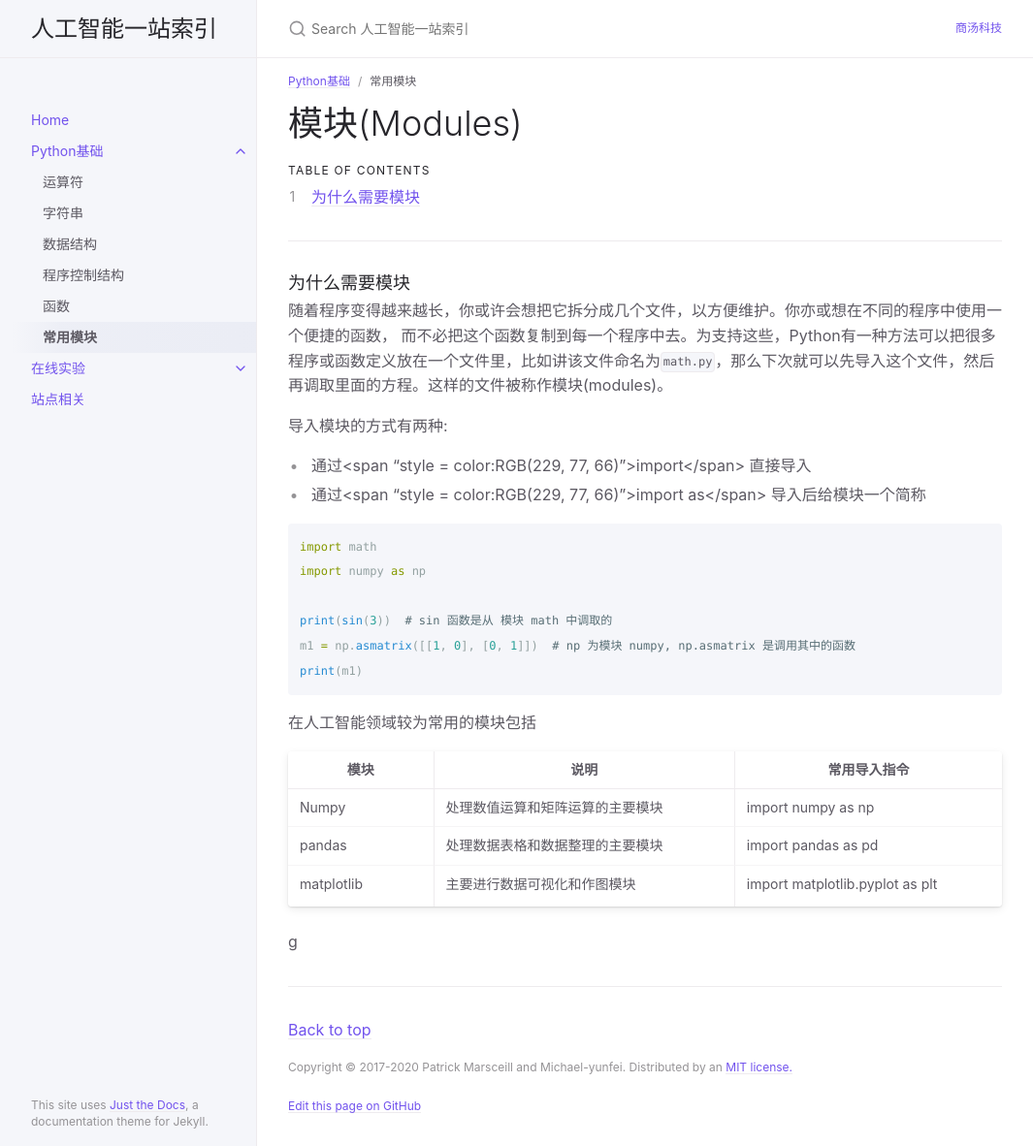
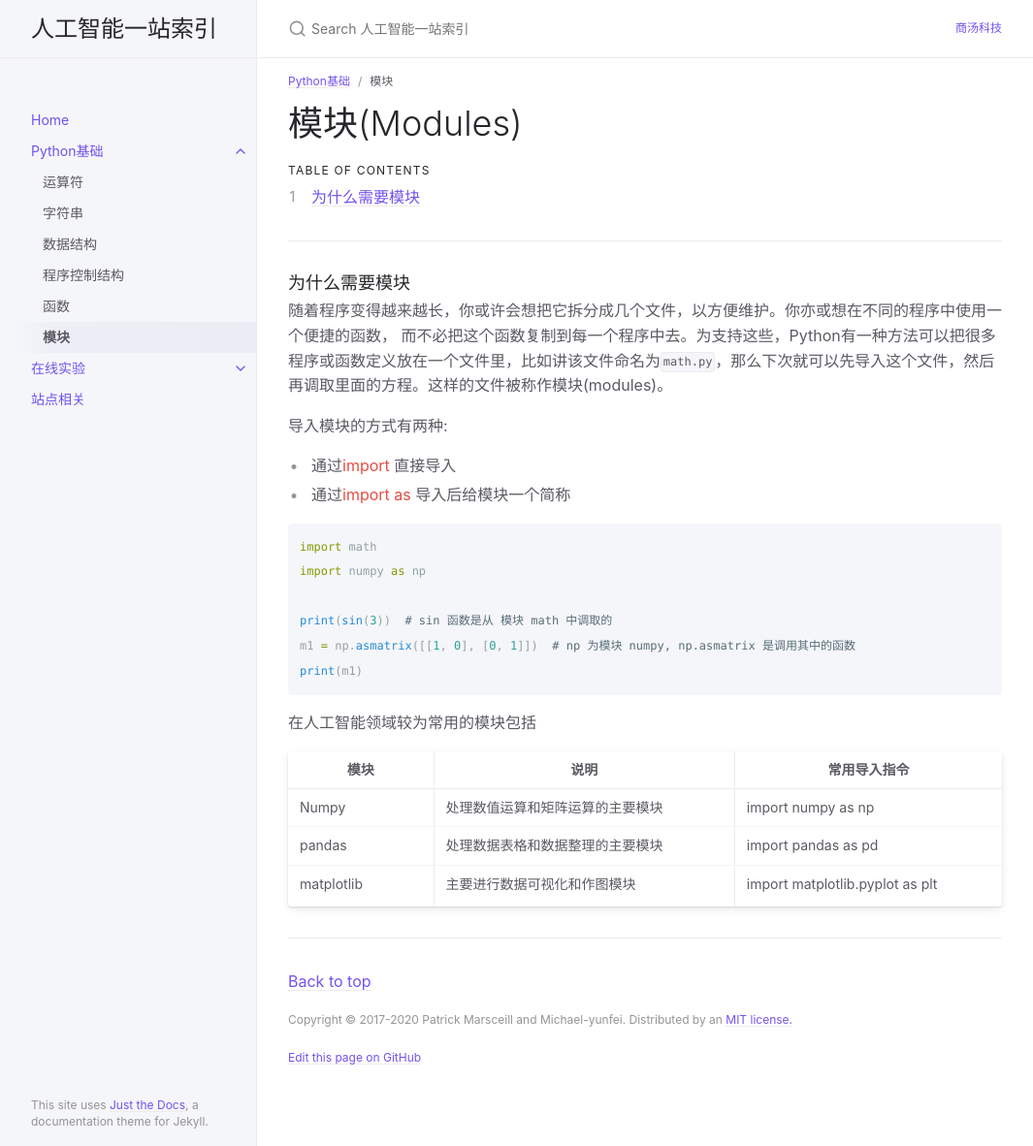
Before and after one commit to Michael-yunfei/avwebv2, a Jekyll site: the page built from docs/IntroPython/modules.md, in a window 1280 px wide and 1182 px high. Shown: the whole window at 97% size, without its empty margins (107-1172 px from the left). Built offline with Jekyll 4.4.1, drawn with Linux system fonts in a browser that asks for light colours.

Commit message:
update modules

````diff
--- a/docs/IntroPython/modules.md
+++ b/docs/IntroPython/modules.md
@@ -1,6 +1,6 @@
 ---
 layout: default
-title: 常用模块
+title: 模块
 parent: Python基础
 nav_order: 6
 ---
@@ -22,8 +22,8 @@ nav_order: 6
 随着程序变得越来越长，你或许会想把它拆分成几个文件，以方便维护。你亦或想在不同的程序中使用一个便捷的函数， 而不必把这个函数复制到每一个程序中去。为支持这些，Python有一种方法可以把很多程序或函数定义放在一个文件里，比如讲该文件命名为`math.py`，那么下次就可以先导入这个文件，然后再调取里面的方程。这样的文件被称作模块(modules)。
 
 导入模块的方式有两种:
-- 通过<span "style = color:RGB(229, 77, 66)">import</span> 直接导入
-- 通过<span "style = color:RGB(229, 77, 66)">import as</span> 导入后给模块一个简称
+- 通过<span style = "color:RGB(229, 77, 66)">import</span> 直接导入
+- 通过<span style = "color:RGB(229, 77, 66)">import as</span> 导入后给模块一个简称
 
 ```python
 import math
@@ -80,4 +80,4 @@ print(m1)
 
 
 
-g<!--  -->
+<!--  -->
````
